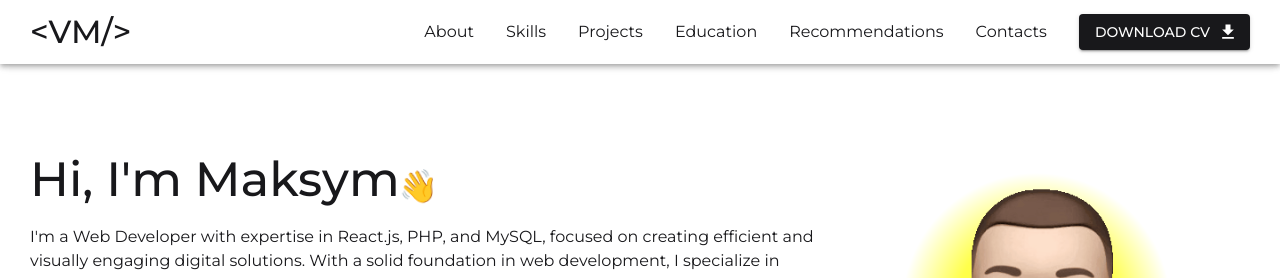
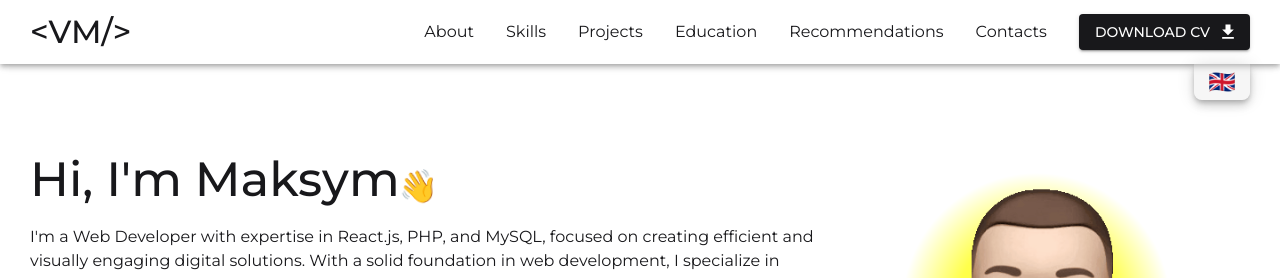
Before and after one commit to saintgregoire/Portfolio, a React (Vite) app: page / in a window 1280 px wide. Shown: the top 278 px of the page. Built offline with nearby package versions, Linux system fonts and the light colour scheme; no server answers.

Commit message:
feat => Header => change language btn

```diff
--- a/src/App.jsx
+++ b/src/App.jsx
@@ -1,8 +1,8 @@
 import DialogMessage from './components/DialogMessage/DialogMessage';
-import Footer from './components/Footer/Footer';
+import Footer from './components/Footer';
 import Header from './components/Header/Header';
 import Main from './components/Main/Main';
-import SnackbarMessage from './components/SnackbarMessage/SnackbarMessage';
+import SnackbarMessage from './components/SnackbarMessage';
 import './styles/fonts.css';
 
 function App() {
--- a/src/components/Footer/Footer.jsx
+++ b/src/components/Footer.jsx
@@ -1,6 +1,6 @@
 import { Button, Container, Link, Typography, Box } from "@mui/material";
 import { useContext } from "react";
-import { DialogContext } from "../../context/DialogContext";
+import { DialogContext } from "../context/DialogContext";
 
 const Footer = () => {
   const { setOpenDialog, setContent } = useContext(DialogContext);
--- a/src/components/Header/Header.jsx
+++ b/src/components/Header/Header.jsx
@@ -8,6 +8,7 @@ import { Container, Drawer, Link } from "@mui/material";
 import { useState } from "react";
 import HeaderMenu from "./components/Menu";
 import HideOnScroll from "./components/HideOnScroll";
+import LanguageBtn from "./components/LanguageBtn";
 
 const Header = () => {
   const [toggleDrawer, setToggleDrawer] = useState(false);
@@ -20,7 +21,7 @@ const Header = () => {
         <Container component="div" maxWidth="xl">
           <Toolbar
             sx={{
-              px: {xs: 0}
+              px: { xs: 0 },
             }}
           >
             <Link
@@ -58,6 +59,7 @@ const Header = () => {
             )}
           </Toolbar>
         </Container>
+        <LanguageBtn />
       </AppBar>
     </HideOnScroll>
   );
--- /dev/null
+++ b/src/components/Header/components/LanguageBtn.jsx
@@ -0,0 +1,105 @@
+import { Box, SpeedDial, SpeedDialAction } from "@mui/material";
+import frenchFlag from "../../../assets/img/icons/french.png";
+import englishFlag from "../../../assets/img/icons/eng.png";
+import LanguageIcon from "@mui/icons-material/Language";
+import { useState } from "react";
+
+const LanguageBtn = () => {
+  const actions = [
+    {
+      icon: frenchFlag,
+      name: "Français",
+    },
+    {
+      icon: englishFlag,
+      name: "English",
+    },
+  ];
+
+  const [open, setOpen] = useState(false);
+  const [currentLang, setCurrentLang] = useState(englishFlag);
+
+  const handleOpen = () => setOpen(true);
+  const handleClose = () => setOpen(false);
+  const selectLang = (lang) => {
+    setCurrentLang(lang), handleClose();
+  };
+
+  return (
+    <SpeedDial
+      ariaLabel="Choose language"
+      direction="down"
+      sx={{
+        position: "absolute",
+        bottom: -164,
+        right: { xs: 16, md: 30 },
+        "& > button": {
+          background: "rgba(226, 226, 226, 30%)",
+          borderRadius: "0 0 8px 8px",
+          height: "26px",
+          "&:hover": {
+            background: "rgba(226, 226, 226, 70%)",
+          },
+        },
+      }}
+      icon={
+        open ? (
+          <LanguageIcon sx={{ color: "grey" }} />
+        ) : (
+          <Box
+            sx={{
+              width: "26px",
+              display: "flex",
+              justifyContent: "center",
+              alignItems: "center",
+            }}
+          >
+            <img
+              src={currentLang}
+              alt="English"
+              style={{ width: "100%", objectFit: "cover" }}
+            />
+          </Box>
+        )
+      }
+      onClose={handleClose}
+      onOpen={handleOpen}
+      open={open}
+    >
+      {actions.map((action) => (
+        <SpeedDialAction
+          sx={{
+            "& > button": {
+              background: "rgb(226, 226, 226)",
+              "&:hover": {
+                background: "lightgrey",
+              },
+            },
+          }}
+          key={action.name}
+          icon={
+            <Box
+              sx={{
+                width: "20px",
+                display: "flex",
+                justifyContent: "center",
+                alignItems: "center",
+              }}
+            >
+              <img
+                src={action.icon}
+                alt="English"
+                style={{ width: "100%", objectFit: "cover" }}
+              />
+            </Box>
+          }
+          tooltipTitle={action.name}
+          tooltipOpen
+          onClick={() => selectLang(action.icon)}
+        />
+      ))}
+    </SpeedDial>
+  );
+};
+
+export default LanguageBtn;
--- a/src/components/SnackbarMessage/SnackbarMessage.jsx
+++ b/src/components/SnackbarMessage.jsx
@@ -1,6 +1,6 @@
 import { Snackbar, Alert } from "@mui/material";
 import { useContext } from "react";
-import { SnackbarContext } from "../../context/SnackbarContext";
+import { SnackbarContext } from "../context/SnackbarContext";
 
 const SnackbarMessage = () => {
   const { openSnack, setOpenSnack, result } = useContext(SnackbarContext);
```
Also changed, not shown: src/assets/img/icons/eng.png (added), src/assets/img/icons/french.png (added).
